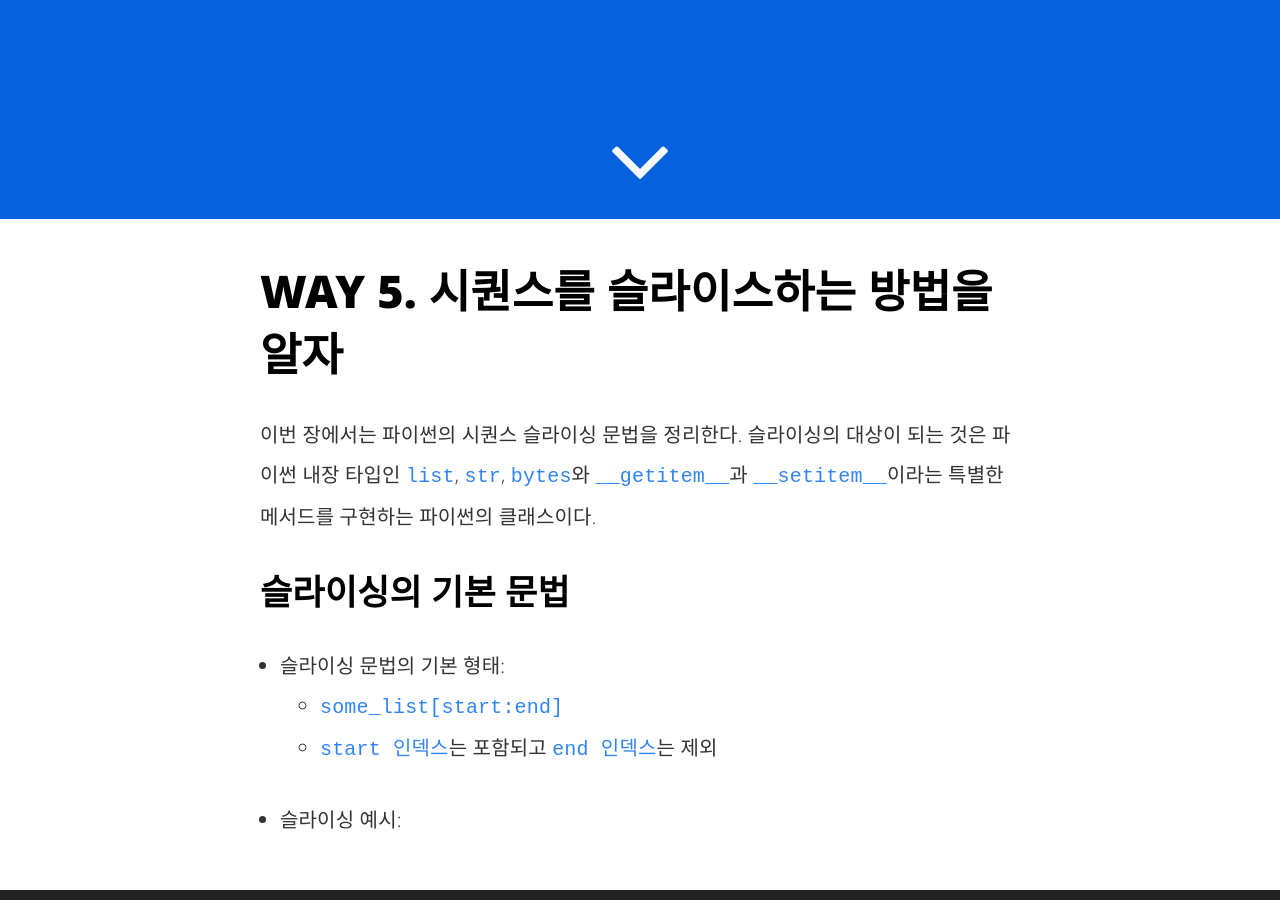
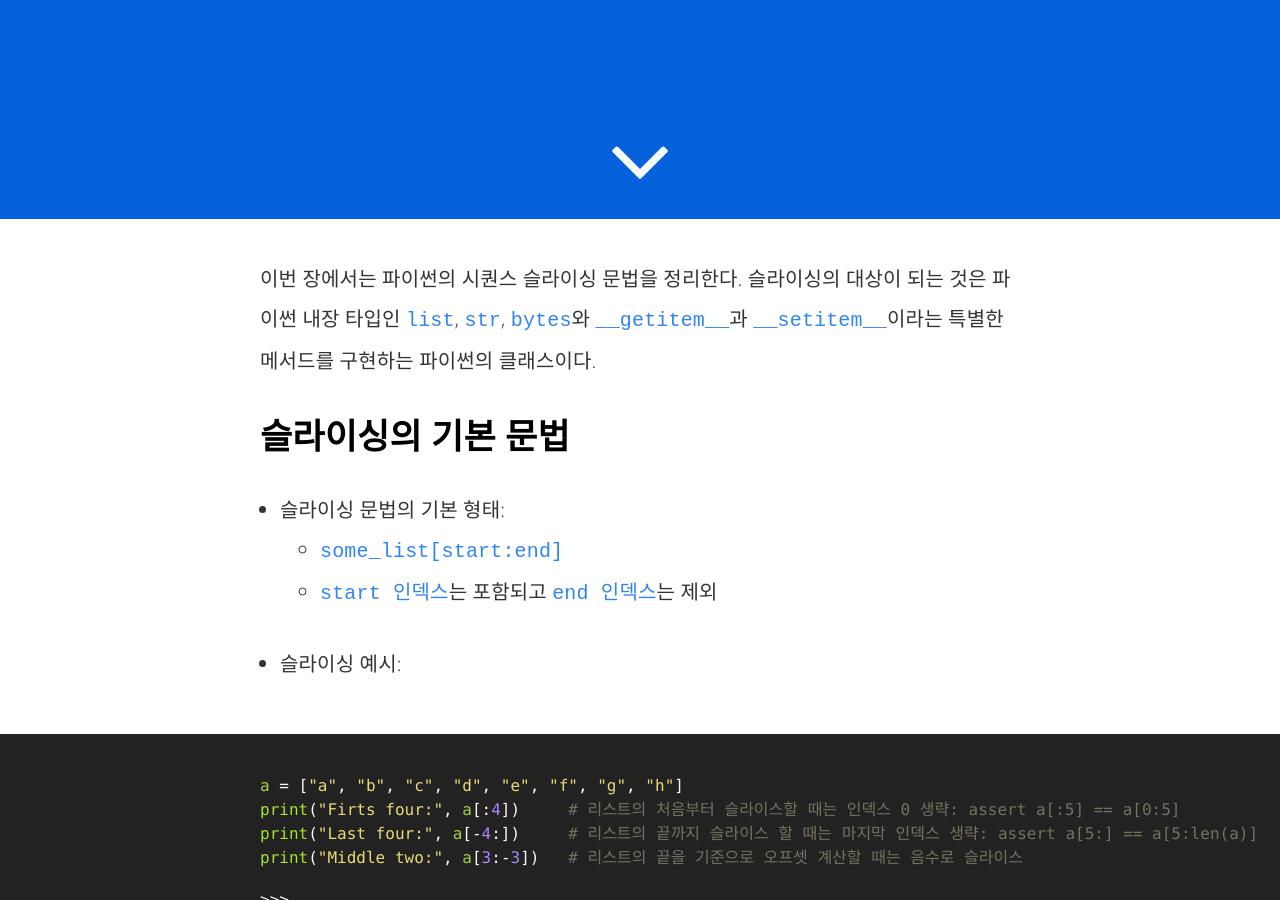
Before and after one commit to hcnoh/blog-prev, a Jekyll site: the page built from _posts/2018-09-16-effective-python-way05.md, in a window 1280 px wide and 900 px high, scrolled down 681 px. Built offline with Jekyll 4.4.1, drawn with Linux system fonts in a browser that asks for light colours; comment, search, counter and statistics services are not loaded.

Commit message:
Update 2018-09-16-effective-python-way05.md

```diff
--- a/_posts/2018-09-16-effective-python-way05.md
+++ b/_posts/2018-09-16-effective-python-way05.md
@@ -11,7 +11,6 @@ categories:
 twitter_text: 'WAY 5. 시퀀스를 슬라이스하는 방법을 알자'
 ---
 
-# WAY 5. 시퀀스를 슬라이스하는 방법을 알자
 이번 장에서는 파이썬의 시퀀스 슬라이싱 문법을 정리한다. 슬라이싱의 대상이 되는 것은 파이썬 내장 타입인 `list`, `str`, `bytes`와 `__getitem__`과 `__setitem__`이라는 특별한 메서드를 구현하는 파이썬의 클래스이다.
 
 ## 슬라이싱의 기본 문법
```
